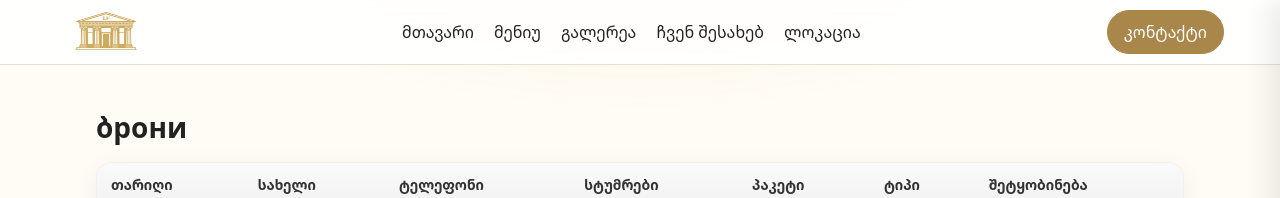
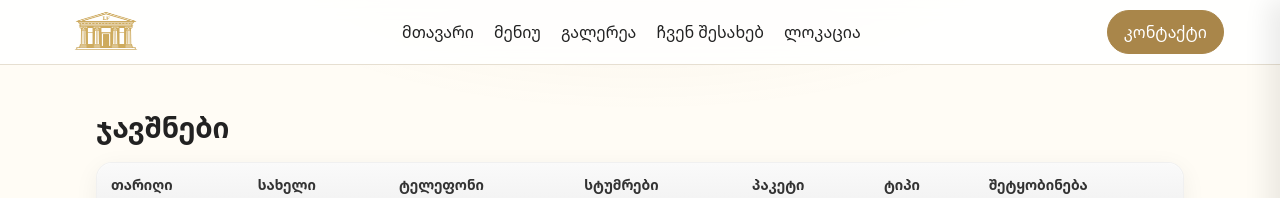
Before and after one commit to palignusw/la-fiesta-frontend, a Next.js app: page /admin in a window 1280 px wide. Shown: the top 198 px of the page. Built offline with nearby package versions, Linux system fonts and the light colour scheme; no server answers.

Commit message:
Update page.tsx

```diff
--- a/app/admin/page.tsx
+++ b/app/admin/page.tsx
@@ -47,7 +47,7 @@ export default async function AdminPage() {
 
 	return (
 		<main className={s.container}>
-			<h1 className={s.title}>ბрони</h1>
+			<h1 className={s.title}>ჯავშნები</h1>
 			<div className={s.card}>
 				<div className={s.tableWrap}>
 					<table className={s.table}>
```
